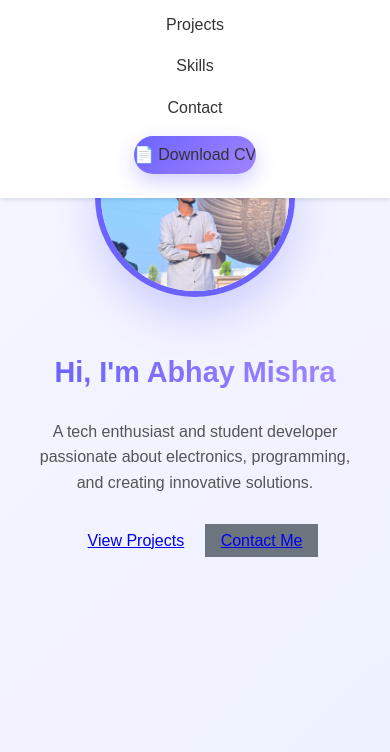
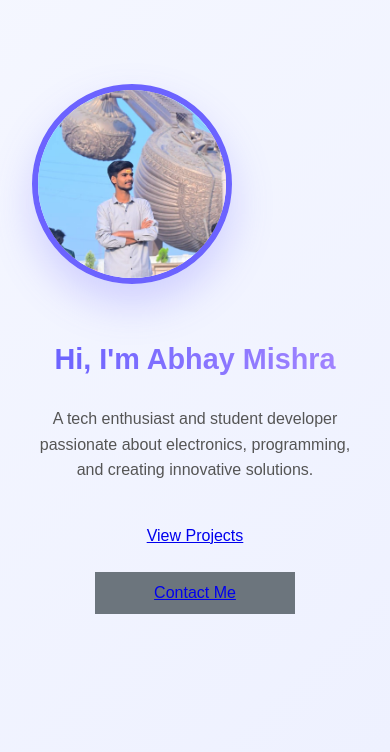
Before and after one commit to Abhaymishra740/Abhay-Info, a plain HTML site: page index.html in a window 390 px wide. Shown: the part 92-844 px from the top of the page. Drawn offline with nearby package versions, Linux system fonts and the light colour scheme.

Commit message:
Refactor CSS styles and add responsive design

```diff
--- a/style.css
+++ b/style.css
@@ -276,16 +276,49 @@ header {
   }
 }
 
-/* mobile */
+/* Mobile Menu Fix */
 @media (max-width: 768px) {
-  .hero-content {
+
+  .nav-links {
+    position: fixed;
+    top: 0;
+    right: -100%;
+    height: 100vh;
+    width: 75%;
+    background: white;
     flex-direction: column;
-    text-align: center;
+    align-items: center;
+    justify-content: center;
+    gap: 1.5rem;
+    box-shadow: -5px 0 25px rgba(0,0,0,0.1);
+    transition: right 0.3s ease;
+    z-index: 999;
   }
 
-  .hero-img {
-    width: 180px;
-    height: 180px;
+  .nav-links.active {
+    right: 0;
+  }
+
+  .hamburger {
+    display: block;
+    cursor: pointer;
+    z-index: 1000;
+  }
+
+  .hero {
+    padding-top: 80px;
+  }
+
+  .hero-buttons {
+    display: flex;
+    flex-direction: column;
+    gap: 1rem;
+    align-items: center;
+  }
+
+  .btn {
+    width: 200px;
+    text-align: center;
   }
 }
 
```
